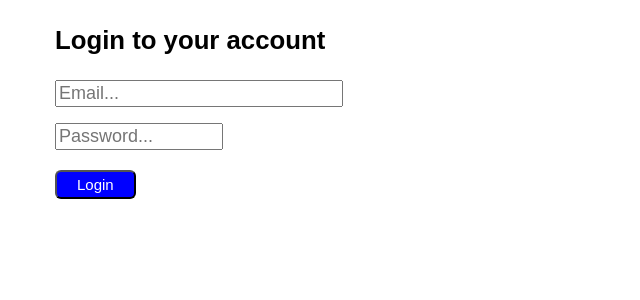
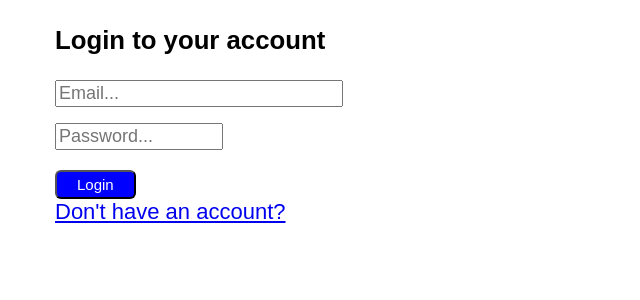
Before and after one commit to pr0spered/FullStack-php, a PHP site: page /login.php in a window 1280 px wide. Shown: the part 105-405 px from the top of the page, without its empty margins (0-640 px from the left). Run offline with PHP 8.4, Linux system fonts and the light colour scheme.

Commit message:
Linked to registration page

```diff
--- a/login.php
+++ b/login.php
@@ -51,6 +51,7 @@
             <input type="password" placeholder="Password..." id="login-password" name="password" required>
             <input type="submit" id="login-button" name="submit" value="Login">
             <span class="error"><?php echo @$error ?></span>
+            <a href="register.php" class="signup">Don't have an account?</a>
         </form>
     </div>
 </body>
```
